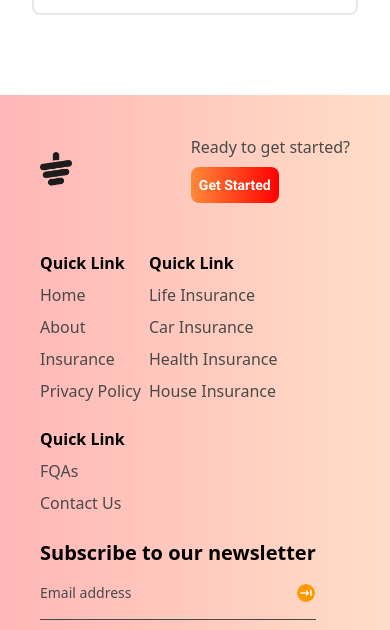
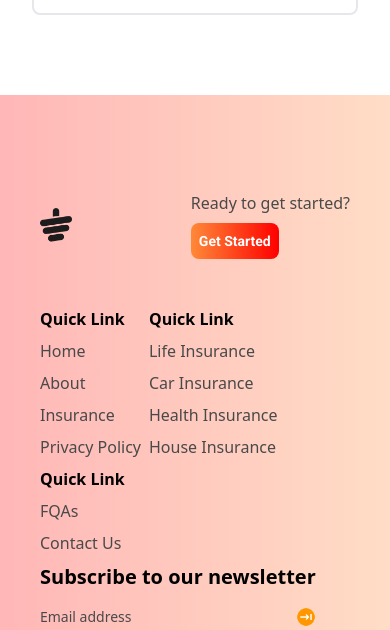
Before and after one commit to MostafizurRahman199/tea_house, a website: page index.html in a window 390 px wide. Shown: the part 5469-6099 px from the top of the page. Drawn offline with nearby package versions, Linux system fonts and the light colour scheme.

Commit message:
footer made responsive done

```diff
--- a/index.html
+++ b/index.html
@@ -268,7 +268,7 @@
 </section>
 
 </main>
-<footer class="bg-gradient-to-r from-[#ff000048] to-[#ff883849] flex flex-col gap-12 p-10">
+<footer class="bg-gradient-to-r from-[#ff000048] to-[#ff883849] flex flex-col gap-12 py-24 px-10">
 
   <div class="footer_first  flex justify-between items-center sm:px-24 ">
 
@@ -285,7 +285,7 @@
 
 
   <div class="footer_middle flex flex-wrap gap-2  space-y-4 sm:flex sm:justify-around sm:items-start">
-    <ul class="first flex flex-col gap-2">
+    <ul class="first flex flex-col  justify-start items-start gap-2">
       <li class="font-bold ">Quick Link</li>
       <li class="text-[#494949] text-base">Home</li>
       <li class="text-[#494949] text-base">About</li>
@@ -293,7 +293,7 @@
       <li class="text-[#494949] text-base">Privacy Policy</li>
 
     </ul>
-    <ul class="first flex flex-col items-start gap-2 !m-0">
+    <ul class="first flex flex-col justify-start items-start gap-2 !m-0">
       <li class="font-bold ">Quick Link</li>
       <li class="text-[#494949] text-base">Life Insurance</li>
       <li class="text-[#494949] text-base">Car Insurance</li>
@@ -301,7 +301,7 @@
       <li class="text-[#494949] text-base">House Insurance</li>
 
     </ul>
-    <ul class="first flex flex-col gap-2">
+    <ul class="first flex flex-col  justify-start items-start gap-2 !my-0">
       <li class="font-bold ">Quick Link</li>
       <li class="text-[#494949] text-base">FQAs</li>
       <li class="text-[#494949] text-base">Contact Us</li>
@@ -309,7 +309,7 @@
 
     </ul>
 
-    <div class="flex flex-col gap-4">
+    <div class="flex flex-col gap-4 !my-0">
       <h2 class="text-xl font-bold">Subscribe to our newsletter</h2>
 
      <div class="flex flex-col gap-4">
```
